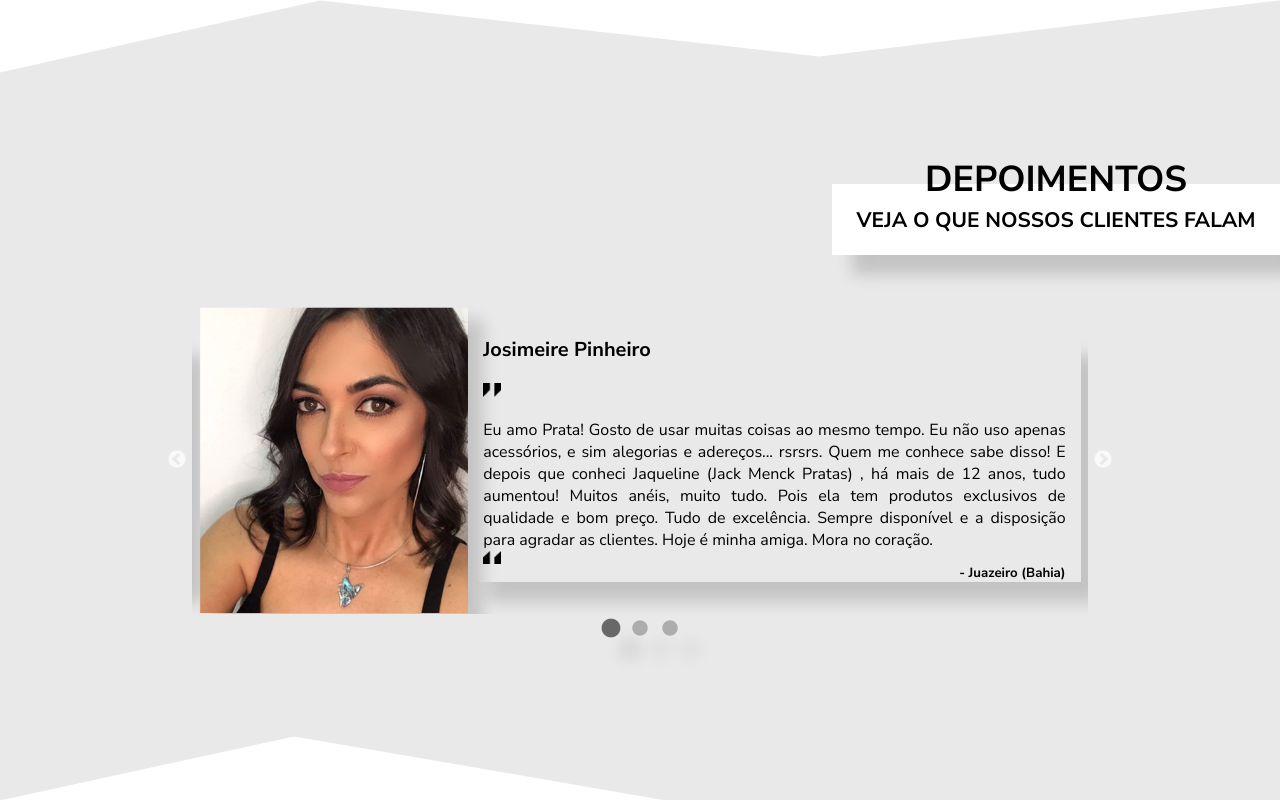
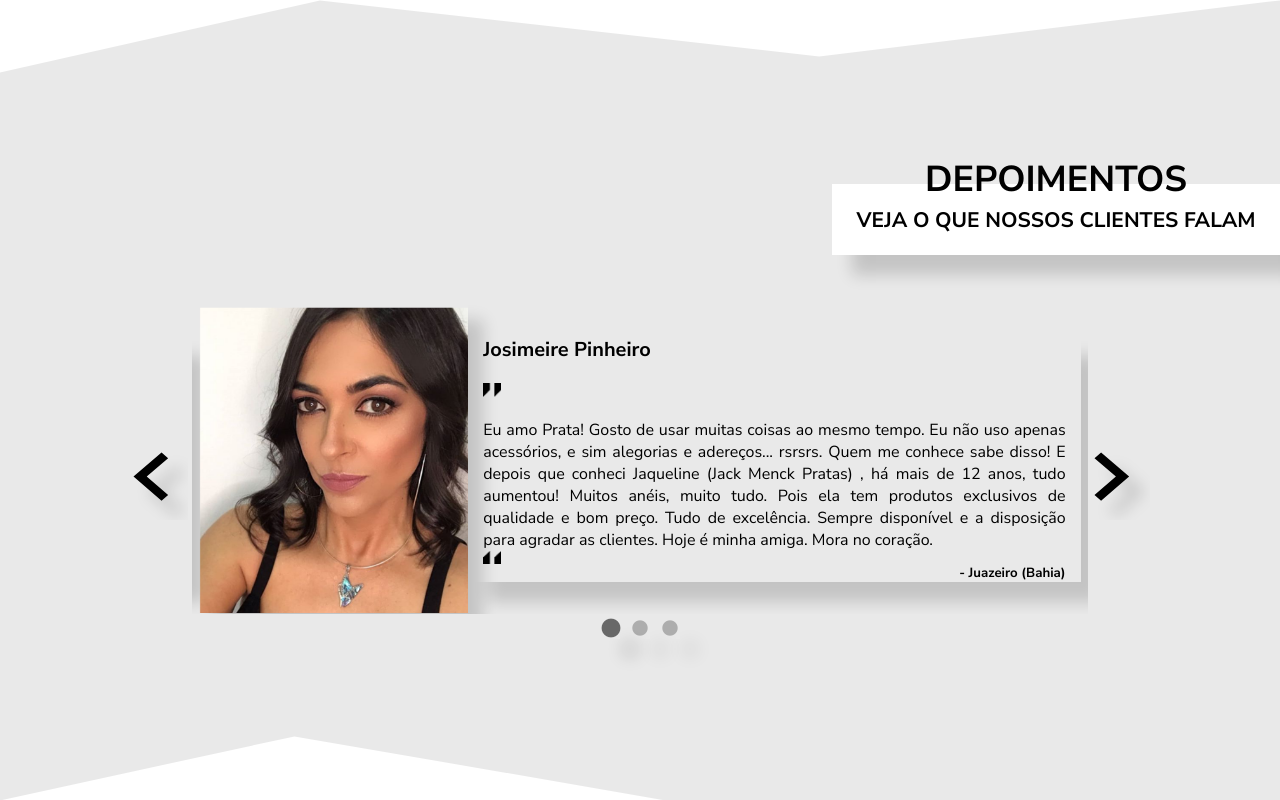
Before and after one commit to citi-onboarding/Pratas-onepage, a React (Create React App) app in the folder client/: page / in a window 1280 px wide. Shown: the part 2001-2801 px from the top of the page. Built offline with nearby package versions, Linux system fonts and the light colour scheme; no server answers.

Commit message:
Slider Arrows beautiful

```diff
--- a/client/src/components/Testimonials/Testimonials.css
+++ b/client/src/components/Testimonials/Testimonials.css
@@ -207,3 +207,19 @@ h5 {
     -moz-osx-font-smoothing: grayscale;
     box-shadow: 20px 20px 15px #00000029;
 }
+
+
+.slick-prev:before {
+    content: url(./arrow-left.png);
+    opacity: 1;
+}
+
+.slick-next:before {
+    content: url(./arrow-right.png);
+    opacity: 1;
+}
+
+.slick-prev {
+    left: -60px;
+    right: -60px;
+}
```
Also changed, not shown: client/src/components/Testimonials/arrow-left.png (added), client/src/components/Testimonials/arrow-right.png (added).
